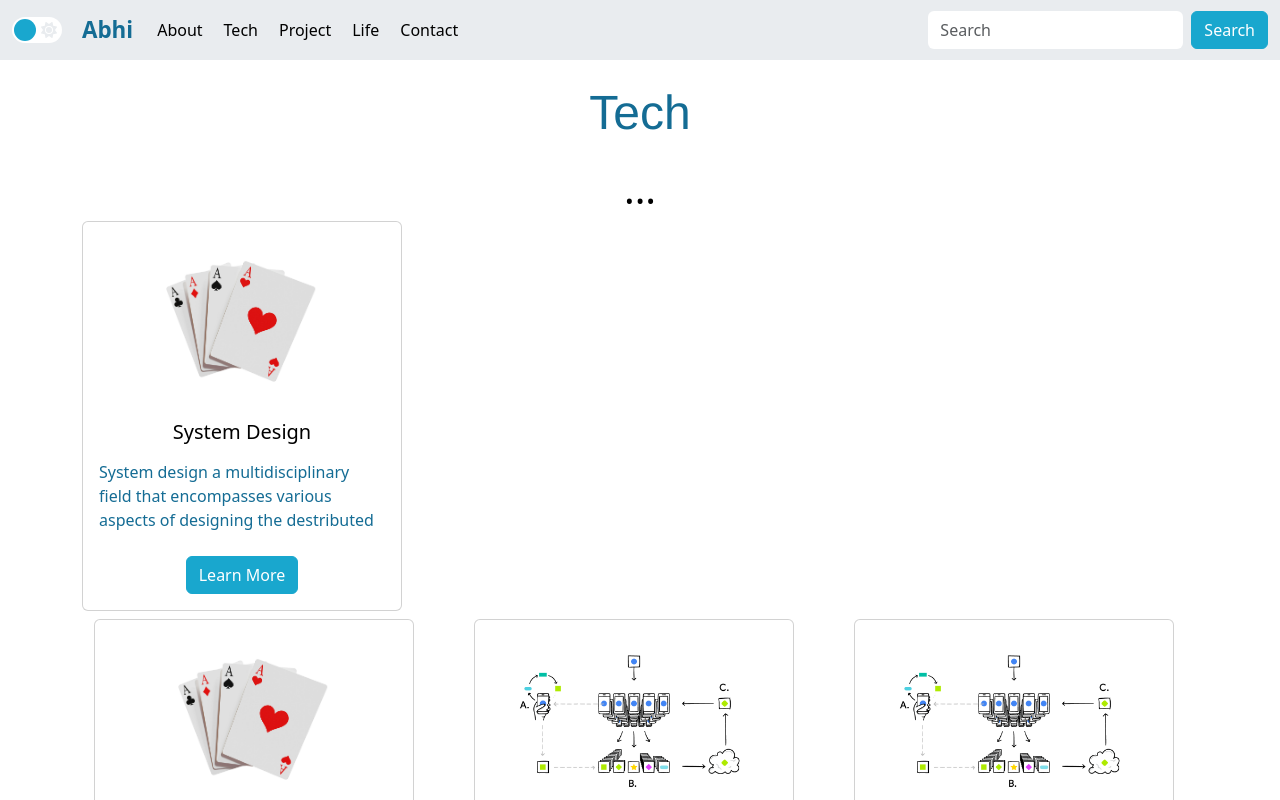
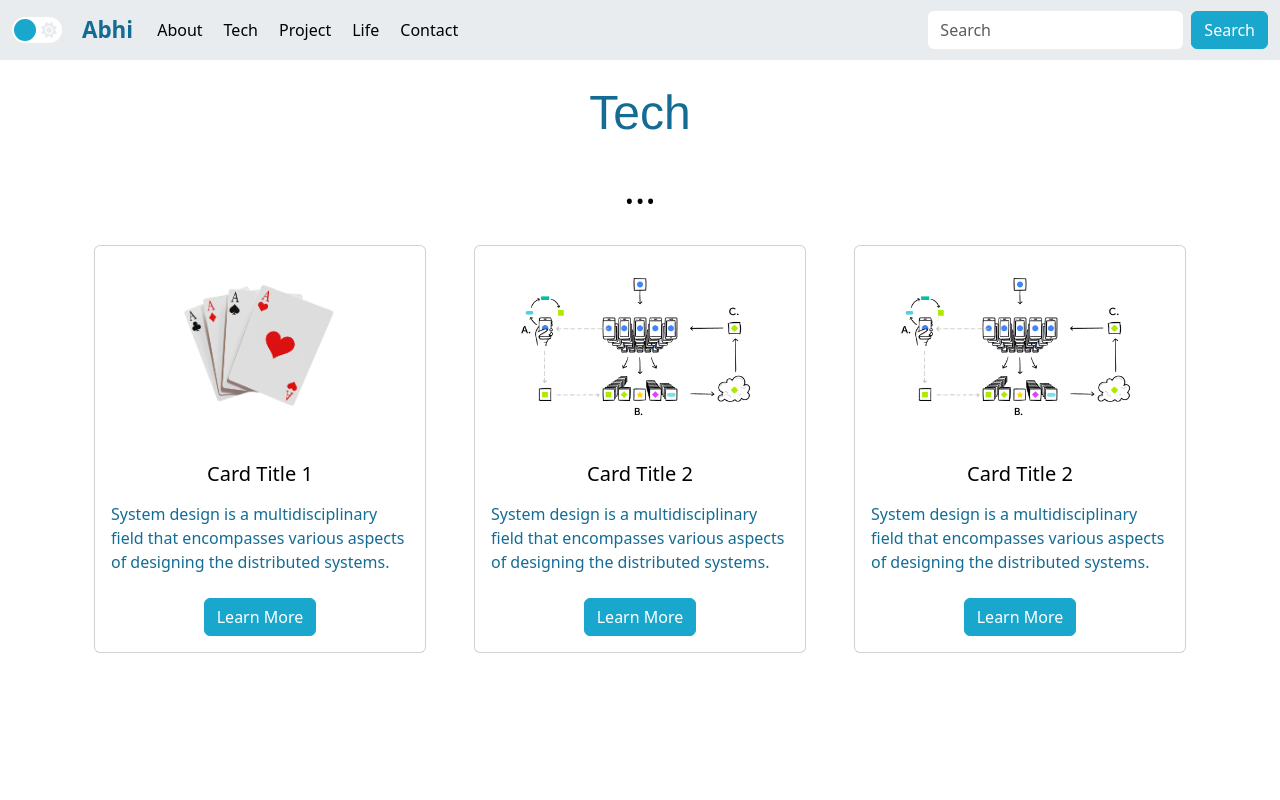
Before and after one commit to abhishekprakash256/react-lab, a React (Create React App) app in the folder bootstrap-testing/: page / in a window 1280 px wide. Shown: the top 800 px of the page. Built offline with nearby package versions, Linux system fonts and the light colour scheme.

Commit message:
cards done

```diff
--- a/bootstrap-testing/src/App.js
+++ b/bootstrap-testing/src/App.js
@@ -8,7 +8,8 @@ import HeadingBar from './HeadingBar';
 import More from './More';
 import CardTemp from './Card';
 import CardBundle from './CardBundle'
-
+import GroupExample from './GroupExample';
+import TestGrid from "./TestGrid"
 
 
 
@@ -33,11 +34,17 @@ function App() {
       <NavBar/>
       <HeadingBar title={title}/>
       <More more_link={ more_link}/>
-      < CardTemp card_para = { card_para } img_src={ img_src }  card_url = { card_url } card_title={ card_title}/>
+
+
       <div>
         <h1></h1>
       </div>
-      <CardBundle></CardBundle>
+
+
+     <CardBundle></CardBundle>
+
+
+
 
 
 
--- a/bootstrap-testing/src/Card.css
+++ b/bootstrap-testing/src/Card.css
@@ -3,9 +3,6 @@
   }
 
 
-  .font-color-class {
-    color: var(--blue-text-color); /* Replace #0000ff with the color of your choice */
-  }
 
 
   .card-text {
@@ -14,6 +11,7 @@
     display: -webkit-box;
     -webkit-line-clamp: 3; /* Number of lines to show */
     -webkit-box-orient: vertical;
+    margin-top: -20px;
 }
 
 .card-img-container {
@@ -26,18 +24,16 @@
   }
 
 
-.desc-container {
-margin-top: -20px;
-}
 
 .card
 {
     background-color: var(--background-color);
+    max-width: 30rem; /* can be removed on need */
 }
 
 .card-title {
 
-    margin-top: -18px;
+
 
     color: var(--text-color) ;
 }
--- a/bootstrap-testing/src/Card.js
+++ b/bootstrap-testing/src/Card.js
@@ -1,14 +1,14 @@
-import Card from 'react-bootstrap/Card';
 import "./Card.css"
-import Container from 'react-bootstrap/Container';
-import Button from 'react-bootstrap/Button';
+import React from 'react';
+import { Container, Row, Col, Card, Button } from 'react-bootstrap';
 
 
 
 function CardTemp({ card_para , img_src , card_url, card_title } ) {
   return (
     <Container>
-    <Card style={{ width: '20rem' }}>
+
+      <Card>
       <Card.Img className = "card-img-container p-3" variant="top" src= { img_src } />
       <Card.Body>
       <div className='font-color-class text-center card-title'>
@@ -27,6 +27,7 @@ function CardTemp({ card_para , img_src , card_url, card_title } ) {
 
       </Card.Body>
     </Card>
+
     </Container>
   );
 }
--- a/bootstrap-testing/src/CardBundle.js
+++ b/bootstrap-testing/src/CardBundle.js
@@ -6,36 +6,43 @@ function CardBundle() {
   const cardData = [
     {
       card_title: "Card Title 1",
-      card_para: "System design a multidisciplinary field that encompasses various aspects of designing the destributed",
+      card_para: "System design is a multidisciplinary field that encompasses various aspects of designing the distributed systems.",
       img_src: "cards.jpg",
       card_url: "https://example.com/card1",
     },
     {
       card_title: "Card Title 2",
-      card_para: "System design a multidisciplinary field that encompasses various aspects of designing the destributed",
+      card_para: "System design is a multidisciplinary field that encompasses various aspects of designing the distributed systems.",
       img_src: "federated-learning-flow.png",
       card_url: "https://example.com/card2",
     },
+    // The third card is intentionally left without data to demonstrate the placeholder effect
     {
-      card_title: "Card Title 3",
-      card_para: "System design a multidisciplinary field that encompasses various aspects of designing the destributed",
+      card_title: "Card Title 2",
+      card_para: "System design is a multidisciplinary field that encompasses various aspects of designing the distributed systems.",
       img_src: "federated-learning-flow.png",
-      card_url: "https://example.com/card3",
-    },
+      card_url: "https://example.com/card2",
+    }
   ];
 
   return (
-
-<Container>
-      <Row>
+    <Container className="my-4">
+      <Row fluid="md">
         {cardData.map((card, index) => (
-          <Col key={index} xs={12} sm={6} md={4} className="mb-4">
+          <Col key={index} xs={12} md={4} className="mb-4">
+            {card.card_title ? (
               <CardTemp
                 card_title={card.card_title}
                 card_para={card.card_para}
                 img_src={card.img_src}
                 card_url={card.card_url}
               />
+            ) : (
+              // Placeholder for missing data
+              <div style={{ height: '100%',  padding: '20px', textAlign: 'center' }}>
+
+              </div>
+            )}
           </Col>
         ))}
       </Row>
--- /dev/null
+++ b/bootstrap-testing/src/GroupExample.js
@@ -0,0 +1,51 @@
+import Card from 'react-bootstrap/Card';
+import CardGroup from 'react-bootstrap/CardGroup';
+
+function GroupExample() {
+  return (
+    <CardGroup>
+      <Card>
+        <Card.Img variant="top" src="holder.js/100px160" />
+        <Card.Body>
+          <Card.Title>Card title</Card.Title>
+          <Card.Text>
+            This is a wider card with supporting text below as a natural lead-in
+            to additional content. This content is a little bit longer.
+          </Card.Text>
+        </Card.Body>
+        <Card.Footer>
+          <small className="text-muted">Last updated 3 mins ago</small>
+        </Card.Footer>
+      </Card>
+      <Card>
+        <Card.Img variant="top" src="holder.js/100px160" />
+        <Card.Body>
+          <Card.Title>Card title</Card.Title>
+          <Card.Text>
+            This card has supporting text below as a natural lead-in to
+            additional content.
+          </Card.Text>
+        </Card.Body>
+        <Card.Footer>
+          <small className="text-muted">Last updated 3 mins ago</small>
+        </Card.Footer>
+      </Card>
+      <Card>
+        <Card.Img variant="top" src="holder.js/100px160" />
+        <Card.Body>
+          <Card.Title>Card title</Card.Title>
+          <Card.Text>
+            This is a wider card with supporting text below as a natural lead-in
+            to additional content. This card has even longer content than the
+            first to show that equal height action.
+          </Card.Text>
+        </Card.Body>
+        <Card.Footer>
+          <small className="text-muted">Last updated 3 mins ago</small>
+        </Card.Footer>
+      </Card>
+    </CardGroup>
+  );
+}
+
+export default GroupExample;
--- /dev/null
+++ b/bootstrap-testing/src/TestGrid.css
@@ -0,0 +1,6 @@
+.test-box {
+    background-color: var(--background-color);
+    border-color: black;
+    border: 2px solid;
+
+}
--- /dev/null
+++ b/bootstrap-testing/src/TestGrid.js
@@ -0,0 +1,27 @@
+import Container from 'react-bootstrap/Container';
+import Row from 'react-bootstrap/Row';
+import Col from 'react-bootstrap/Col';
+import "./TestGrid.css"
+import CardTemp from './Card';
+
+function TestGrid() {
+  return (
+    <Container>
+
+      <Row fluid="md">
+        <Col xs={12} md={4} className='test-box'>
+        <CardTemp></CardTemp>
+        </Col>
+        <Col xs={12} md={4} className='test-box'>
+
+        <CardTemp></CardTemp>
+        </Col>
+        <Col  xs={12} md={4} className='test-box'>
+        <CardTemp></CardTemp>
+        </Col>
+      </Row>
+    </Container>
+  );
+}
+
+export default TestGrid;
```
Lines whose indentation alone changed are shown as unchanged.
